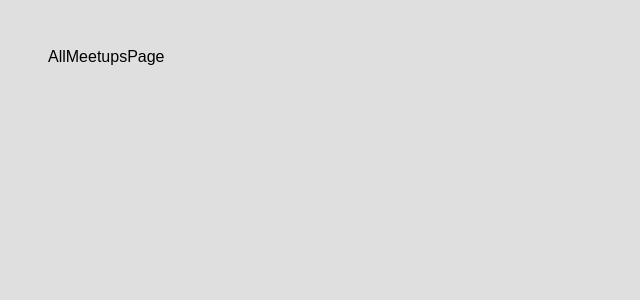
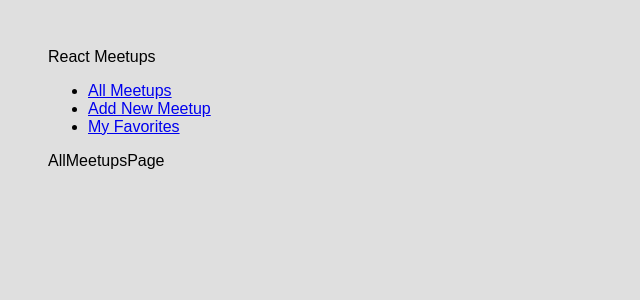
Before and after one commit to danish-faisal/React_Meetups, a React (Create React App) app: page / in a window 1280 px wide. Shown: the top 300 px of the page, without its empty margins (0-640 px from the left). Built offline with nearby package versions, Linux system fonts and the light colour scheme.

Commit message:
Adding Links & Navigation

```diff
--- a/src/App.js
+++ b/src/App.js
@@ -1,4 +1,5 @@
 import { Routes, Route } from 'react-router';
+import MainNavigation from './components/layout/MainNavigation';
 import AllMeetupsPage from './pages/AllMeetups';
 import FavoritesPage from './pages/Favorites';
 import NewMeetupPage from './pages/NewMeetup';
@@ -6,6 +7,7 @@ import NewMeetupPage from './pages/NewMeetup';
 function App() {
   return (
     <div>
+      <MainNavigation />
       <Routes>
         <Route exact path='/' element={<AllMeetupsPage />}>
         </Route>
--- /dev/null
+++ b/src/components/layout/MainNavigation.js
@@ -0,0 +1,24 @@
+import { Link } from "react-router-dom"
+
+const MainNavigation = () => {
+    return (
+        <header>
+            <div>React Meetups</div>
+            <nav>
+                <ul>
+                    <li>
+                        <Link to="/">All Meetups</Link>
+                    </li>
+                    <li>
+                        <Link to="/new-meetup">Add New Meetup</Link>
+                    </li>
+                    <li>
+                        <Link to="/favorites">My Favorites</Link>
+                    </li>
+                </ul>
+            </nav>
+        </header>
+    )
+}
+
+export default MainNavigation;
```
